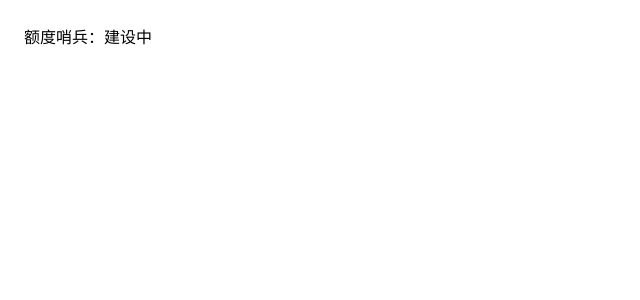
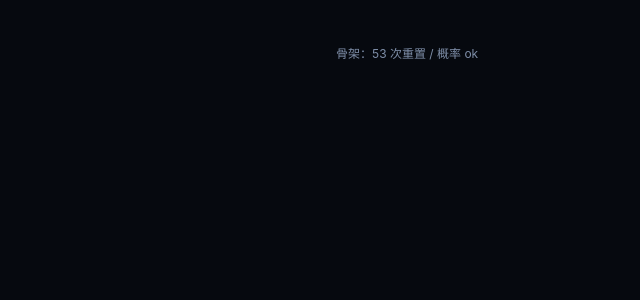
Before and after one commit to GGBOggbo/tibo-reset-sentinel, a Next.js app: page / in a window 1280 px wide. Shown: the top 300 px of the page, without its empty margins (0-640 px from the left). Built offline with nearby package versions, Linux system fonts and the light colour scheme.

Commit message:
feat: 暗色雷达主题与页面数据装配

```diff
--- a/src/app/globals.css
+++ b/src/app/globals.css
@@ -1 +1,63 @@
-body { margin: 0; font-family: -apple-system, "PingFang SC", "Microsoft YaHei", sans-serif; }
+:root {
+  --bg: #06090f;
+  --bg-soft: #0b111c;
+  --card: #0e1624;
+  --card-border: #1a2740;
+  --text: #dbe7f5;
+  --text-dim: #7e8ea8;
+  --accent: #2de0a5;
+  --accent-dim: #157f5c;
+  --warn: #ffb84d;
+  --danger: #ff6b6b;
+  --radius: 14px;
+  --mono: ui-monospace, "SF Mono", Menlo, monospace;
+}
+* { box-sizing: border-box; }
+body {
+  margin: 0;
+  background: var(--bg);
+  color: var(--text);
+  font-family: -apple-system, "PingFang SC", "Microsoft YaHei", sans-serif;
+  line-height: 1.6;
+  -webkit-font-smoothing: antialiased;
+}
+.shell { max-width: 640px; margin: 0 auto; padding: 16px 16px 48px; }
+@media (min-width: 768px) { .shell { padding-top: 32px; } }
+
+.card {
+  background: var(--card);
+  border: 1px solid var(--card-border);
+  border-radius: var(--radius);
+  padding: 16px;
+  margin-bottom: 16px;
+}
+.eyebrow {
+  font-family: var(--mono);
+  font-size: 11px;
+  letter-spacing: 0.14em;
+  color: var(--text-dim);
+  text-transform: uppercase;
+  margin-bottom: 8px;
+}
+.mono-num { font-family: var(--mono); font-variant-numeric: tabular-nums; }
+
+.badge {
+  display: inline-flex; align-items: center; gap: 6px;
+  font-size: 12px; padding: 3px 10px; border-radius: 999px;
+  border: 1px solid var(--accent-dim); color: var(--accent);
+  background: rgba(45, 224, 165, 0.08);
+}
+.badge.warn { border-color: var(--warn); color: var(--warn); background: rgba(255, 184, 77, 0.08); }
+.dot { width: 7px; height: 7px; border-radius: 50%; background: currentColor; }
+.dot.pulse { animation: pulse 2s infinite; }
+@keyframes pulse { 0%,100% { opacity: 1; } 50% { opacity: 0.35; } }
+
+.btn {
+  display: inline-flex; align-items: center; justify-content: center; gap: 6px;
+  border-radius: 10px; border: 1px solid var(--card-border);
+  background: var(--bg-soft); color: var(--text);
+  font-size: 14px; padding: 10px 16px; cursor: pointer; text-decoration: none;
+}
+.btn.primary { background: var(--accent); color: #04120c; font-weight: 600; border-color: var(--accent); }
+.muted { color: var(--text-dim); font-size: 12px; }
+a { color: var(--accent); }
--- a/src/app/page.tsx
+++ b/src/app/page.tsx
@@ -1,3 +1,13 @@
+import { loadEvents, deriveStats, resetIntervalsDays } from "@/lib/events";
+import { probability } from "@/lib/probability";
+
 export default function Page() {
-  return <main style={{ padding: 24 }}>额度哨兵：建设中</main>;
+  const { events } = loadEvents();
+  const stats = deriveStats(events);
+  const prob = probability(resetIntervalsDays(events), stats.daysSinceLastReset);
+  return (
+    <main className="shell">
+      <p className="muted">骨架：{stats.totalResets} 次重置 / 概率 {prob.kind}</p>
+    </main>
+  );
 }
```
